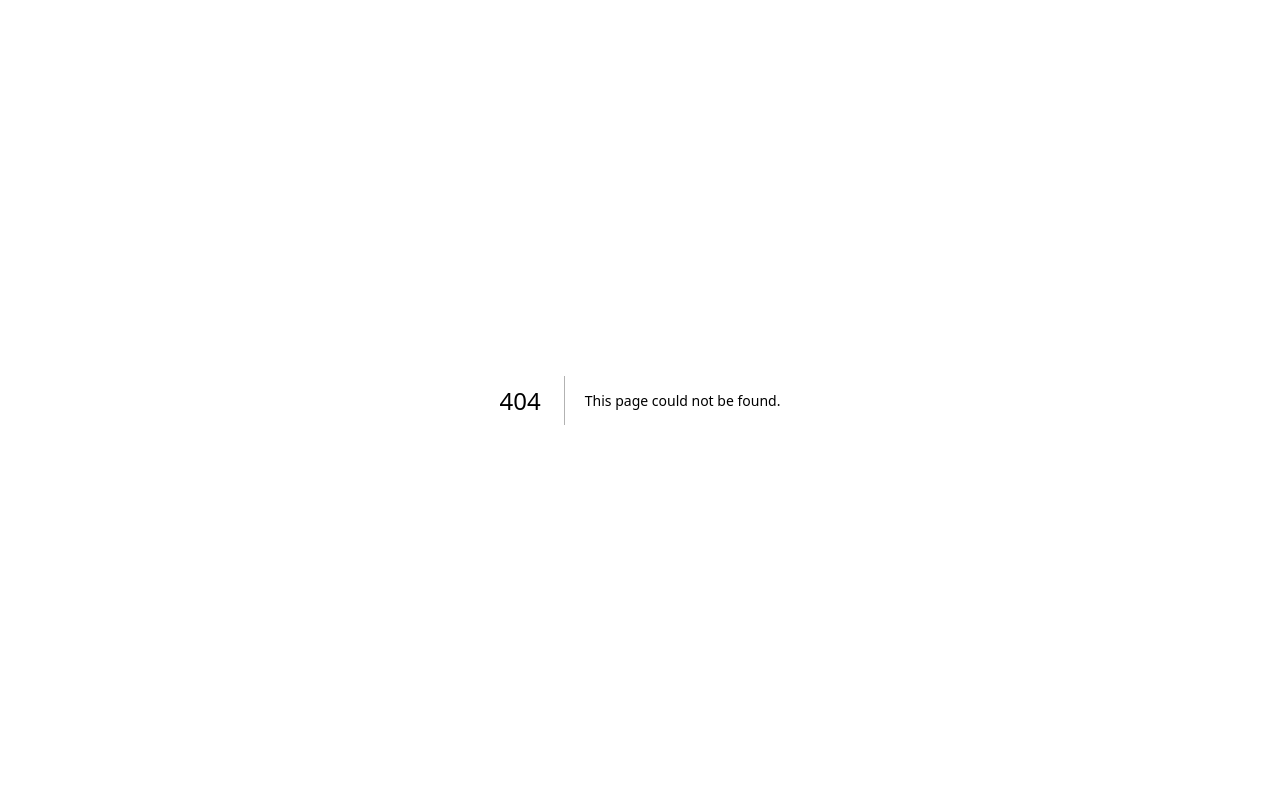
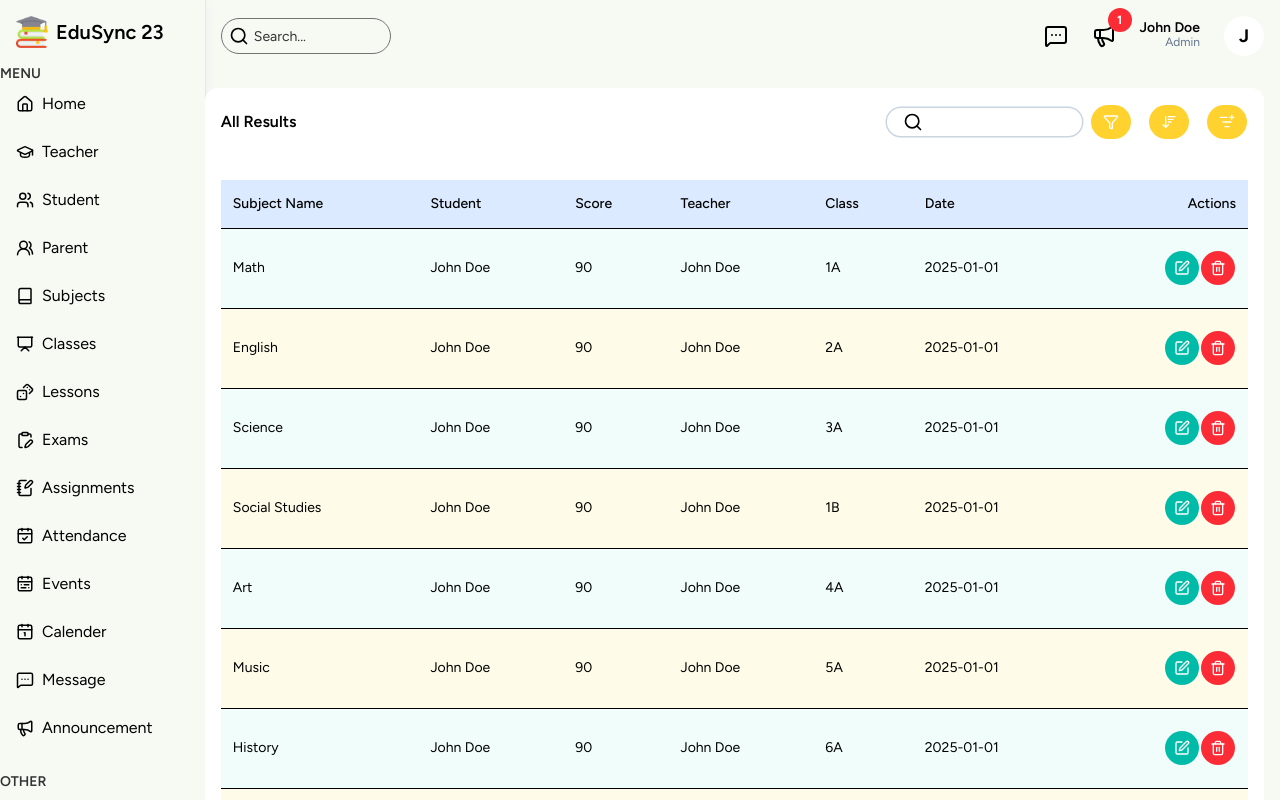
Before and after one commit to 23-faisal/edusync-23, a Next.js app: page /lists/result in a window 1280 px wide. Before the commit this address had no page. Shown: the top 800 px of the page. Built offline with nearby package versions, Linux system fonts and the light colour scheme.

Commit message:
create assignment and result page ui

```diff
--- /dev/null
+++ b/app/(dashboard)/lists/assignments/page.tsx
@@ -0,0 +1,40 @@
+import AssignmentTable from "@/components/shared/AssignmentTable";
+import { TeacherPagination } from "@/components/shared/Pagination";
+import TableSearch from "@/components/shared/TableSearch";
+import { Button } from "@/components/ui/button";
+import { ArrowDownWideNarrow, Funnel, ListFilterPlus } from "lucide-react";
+
+const AssignmentsPage = () => {
+  return (
+    <div className=" rounded-md bg-white p-4 flex-1 m-4 ml-0 ">
+      {/* TOP */}
+      <div className="flex flex-col md:flex-row items-center justify-between ">
+        <div className="py-4 md:py-0 font-semibold ">All Assignments</div>
+        <div className="flex flex-col md:flex-row  items-center gap-2 w-full md:w-auto">
+          <TableSearch />
+          <div className="flex items-center gap-4">
+            <Button className="bg-amber-300 hover:bg-amber-400">
+              <Funnel />
+            </Button>
+            <Button className="bg-amber-300 hover:bg-amber-400">
+              <ArrowDownWideNarrow />
+            </Button>
+            <Button className="bg-amber-300 hover:bg-amber-400">
+              <ListFilterPlus />
+            </Button>
+          </div>
+        </div>
+      </div>
+      {/* LIST */}
+      <div className="">
+        <AssignmentTable />
+      </div>
+      {/* BOTTOM */}
+      <div className="">
+        <TeacherPagination />
+      </div>
+    </div>
+  );
+};
+
+export default AssignmentsPage;
--- /dev/null
+++ b/app/(dashboard)/lists/result/page.tsx
@@ -0,0 +1,40 @@
+import { TeacherPagination } from "@/components/shared/Pagination";
+import ResultTable from "@/components/shared/ResultTable";
+import TableSearch from "@/components/shared/TableSearch";
+import { Button } from "@/components/ui/button";
+import { ArrowDownWideNarrow, Funnel, ListFilterPlus } from "lucide-react";
+
+const ResultsPage = () => {
+  return (
+    <div className=" rounded-md bg-white p-4 flex-1 m-4 ml-0 ">
+      {/* TOP */}
+      <div className="flex flex-col md:flex-row items-center justify-between ">
+        <div className="py-4 md:py-0 font-semibold ">All Results</div>
+        <div className="flex flex-col md:flex-row  items-center gap-2 w-full md:w-auto">
+          <TableSearch />
+          <div className="flex items-center gap-4">
+            <Button className="bg-amber-300 hover:bg-amber-400">
+              <Funnel />
+            </Button>
+            <Button className="bg-amber-300 hover:bg-amber-400">
+              <ArrowDownWideNarrow />
+            </Button>
+            <Button className="bg-amber-300 hover:bg-amber-400">
+              <ListFilterPlus />
+            </Button>
+          </div>
+        </div>
+      </div>
+      {/* LIST */}
+      <div className="">
+        <ResultTable />
+      </div>
+      {/* BOTTOM */}
+      <div className="">
+        <TeacherPagination />
+      </div>
+    </div>
+  );
+};
+
+export default ResultsPage;
--- /dev/null
+++ b/components/shared/AssignmentTable.tsx
@@ -0,0 +1,72 @@
+import {
+  Table,
+  TableBody,
+  TableCaption,
+  TableCell,
+  TableHead,
+  TableHeader,
+  TableRow,
+} from "@/components/ui/table";
+import { Button } from "@/components/ui/button";
+import { SquarePen, Trash } from "lucide-react";
+import { assignmentsData } from "@/lib/data";
+
+type Assignment = {
+  id: number;
+  subject: string;
+  class: string;
+  teacher: string;
+  dueDate: string;
+};
+
+const AssignmentTable = () => {
+  return (
+    <Table className="text-sm  md:text-md mt-10">
+      <TableCaption> </TableCaption>
+      <TableHeader>
+        <TableRow className="bg-blue-100 hover:bg-blue-100 transition ease-in-out duration-75">
+          <TableHead className="min-w-[100px]">Subject Name</TableHead>
+          <TableHead className="hidden md:table-cell">Class</TableHead>
+          <TableHead className="hidden md:table-cell">Teacher</TableHead>
+          <TableHead className="hidden md:table-cell">Due Date</TableHead>
+
+          <TableHead className="text-right">Actions</TableHead>
+        </TableRow>
+      </TableHeader>
+      <TableBody>
+        {assignmentsData.map((data: Assignment) => (
+          <TableRow
+            key={data.id}
+            className="odd:bg-teal-50 even:bg-yellow-50 hover:bg-gray-50 transition duration-100 ease-in-out "
+          >
+            <TableCell className="h-20 ">{data.subject}</TableCell>
+            <TableCell className="hidden md:table-cell">{data.class}</TableCell>
+            <TableCell className="hidden md:table-cell">
+              {data.teacher}
+            </TableCell>
+            <TableCell className="hidden md:table-cell">
+              {data.dueDate}
+            </TableCell>
+
+            <TableCell className="text-right">
+              <Button
+                size="icon"
+                className="bg-teal-500 hover:bg-teal-600 active:bg-teal-700 transition ease-in-out duration-100 "
+              >
+                <SquarePen />
+              </Button>
+              <Button
+                size="icon"
+                className="bg-red-500 hover:bg-red-600 active:bg-red-700 transition ease-in-out duration-100 "
+              >
+                <Trash />
+              </Button>
+            </TableCell>
+          </TableRow>
+        ))}
+      </TableBody>
+    </Table>
+  );
+};
+
+export default AssignmentTable;
--- /dev/null
+++ b/components/shared/ResultTable.tsx
@@ -0,0 +1,79 @@
+import {
+  Table,
+  TableBody,
+  TableCaption,
+  TableCell,
+  TableHead,
+  TableHeader,
+  TableRow,
+} from "@/components/ui/table";
+import { Button } from "@/components/ui/button";
+import { SquarePen, Trash } from "lucide-react";
+import { resultsData } from "@/lib/data";
+
+type Result = {
+  id: number;
+  subject: string;
+  class: string;
+  teacher: string;
+  student: string;
+  date: string;
+  type: string;
+  score: number;
+};
+
+const ResultTable = () => {
+  return (
+    <Table className="text-sm  md:text-md mt-10">
+      <TableCaption> </TableCaption>
+      <TableHeader>
+        <TableRow className="bg-blue-100 hover:bg-blue-100 transition ease-in-out duration-75">
+          <TableHead className="min-w-[100px]">Subject Name</TableHead>
+          <TableHead className="hidden md:table-cell">Student</TableHead>
+          <TableHead className="hidden md:table-cell">Score</TableHead>
+          <TableHead className="hidden md:table-cell">Teacher</TableHead>
+          <TableHead className="hidden md:table-cell">Class</TableHead>
+          <TableHead className="hidden md:table-cell">Date</TableHead>
+
+          <TableHead className="text-right">Actions</TableHead>
+        </TableRow>
+      </TableHeader>
+      <TableBody>
+        {resultsData.map((data: Result) => (
+          <TableRow
+            key={data.id}
+            className="odd:bg-teal-50 even:bg-yellow-50 hover:bg-gray-50 transition duration-100 ease-in-out "
+          >
+            <TableCell className="h-20 ">{data.subject}</TableCell>
+            <TableCell className="hidden md:table-cell">
+              {data.student}
+            </TableCell>
+            <TableCell className="hidden md:table-cell">{data.score}</TableCell>
+            <TableCell className="hidden md:table-cell">
+              {data.teacher}
+            </TableCell>
+            <TableCell className="hidden md:table-cell">{data.class}</TableCell>
+            <TableCell className="hidden md:table-cell">{data.date}</TableCell>
+
+            <TableCell className="text-right">
+              <Button
+                size="icon"
+                className="bg-teal-500 hover:bg-teal-600 active:bg-teal-700 transition ease-in-out duration-100 "
+              >
+                <SquarePen />
+              </Button>
+              <Button
+                size="icon"
+                className="bg-red-500 hover:bg-red-600 active:bg-red-700 transition ease-in-out duration-100 "
+              >
+                <Trash />
+              </Button>
+            </TableCell>
+          </TableRow>
+        ))}
+      </TableBody>
+    </Table>
+  );
+};
+
+export default ResultTable;
```
